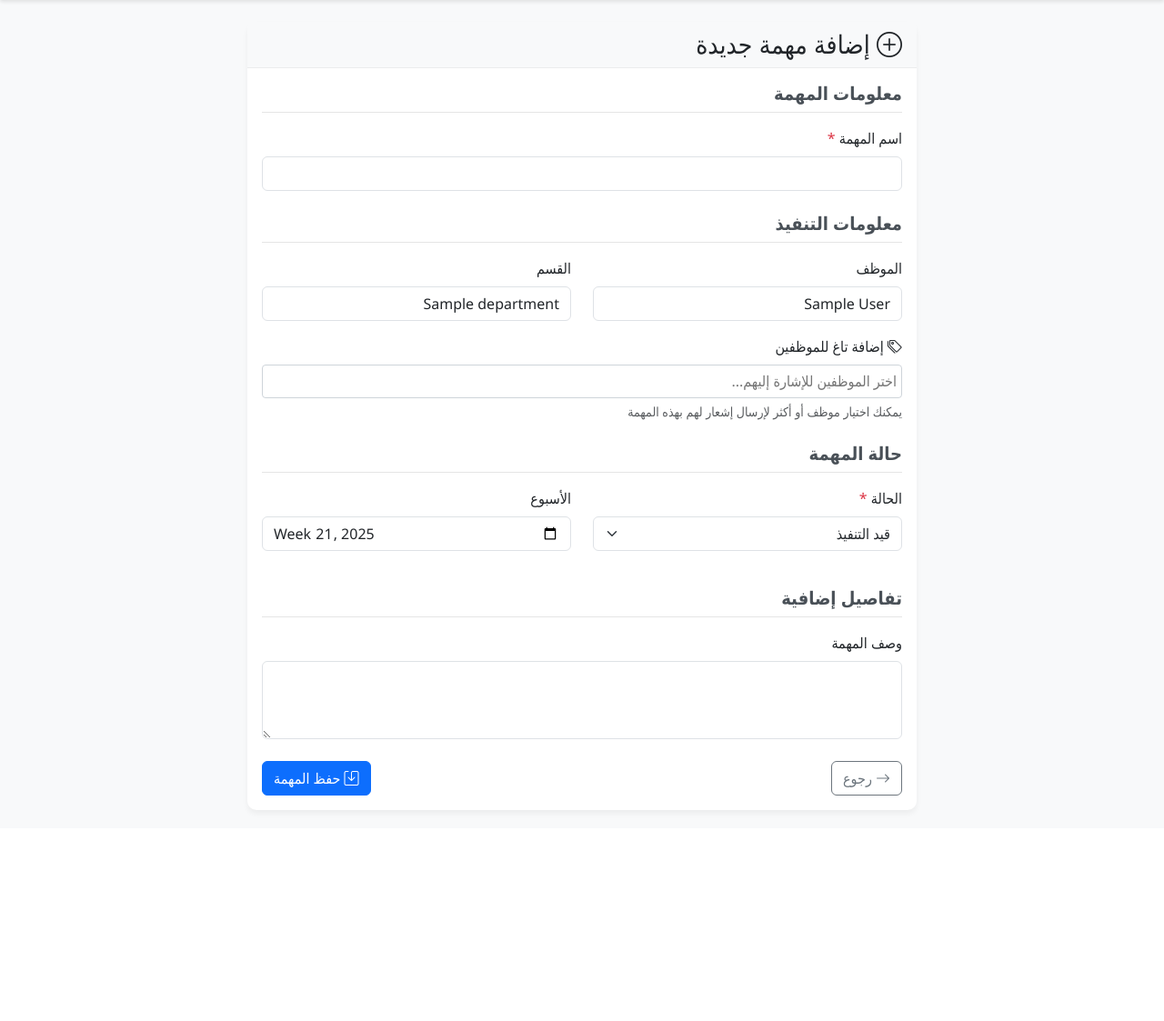
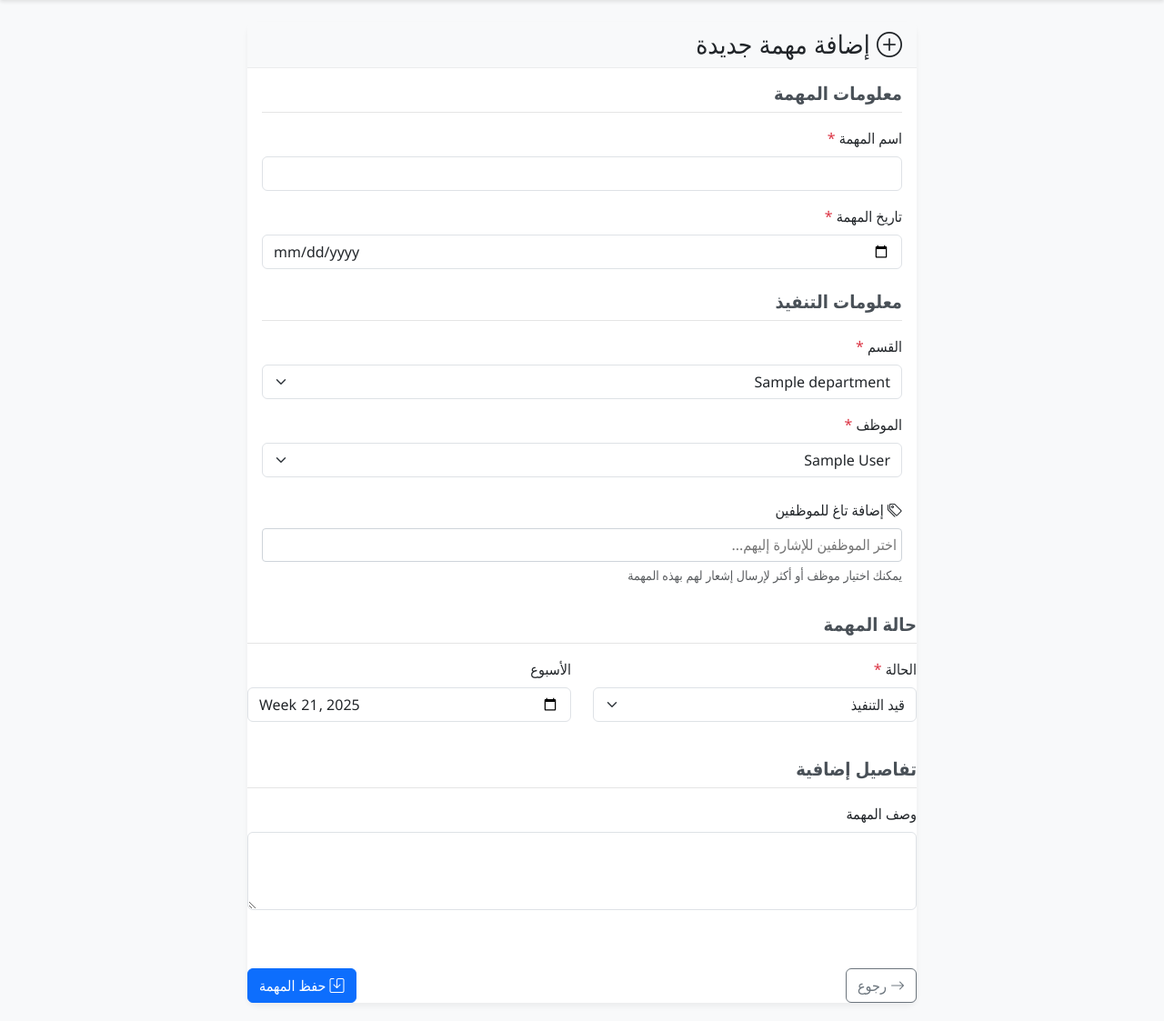
Before and after one commit to MhedyAlkhaldi/todo-app, a Flask app: page /add_task in a window 1280 px wide. Shown: the part 62-1185 px from the top of the page at 91% size. Before the commit the page ends 957 px from the top, so only its background shows below. Run offline with Flask 3, Linux system fonts and the light colour scheme; a user stored in the database is signed in; tables that the repository leaves empty hold one stand-in row (values such as "Sample post"); some libraries are stand-ins or nearby versions.

Commit message:
New Style New theme and tags

```diff
--- a/app.py
+++ b/app.py
@@ -568,6 +568,8 @@ def add_task():
     # الحصول على قائمة الموظفين للاختيار منهم للتاغ
     tag_employees = Employee.query.filter(Employee.id != current_user.id).all()
 
+
+
     return render_template(
         'add_task.html',
         departments=departments,
--- a/templates/add_task.html
+++ b/templates/add_task.html
@@ -367,7 +367,8 @@
                 <div class="card-body">
                     <form method="POST" action="{{ url_for('add_task') }}">
                         <input type="hidden" name="csrf_token" value="{{ csrf_token() }}">
-
+                                <input type="hidden" name="employee_id" value="{{ current_user.id }}">
+                                <input type="hidden" name="department_id" value="{{ current_user.department.id }}">
                         <!-- معلومات المهمة -->
                         <div class="mb-4">
         <h5 class="section-title">معلومات المهمة</h5>
@@ -375,19 +376,42 @@
             <label for="task_name" class="form-label required">اسم المهمة</label>
             <input type="text" class="form-control" id="task_name" name="task_name" required>
         </div>
+
+        <!-- إضافة حقل التاريخ المطلوب -->
+        <div class="mb-3">
+            <label for="date" class="form-label required">تاريخ المهمة</label>
+            <input type="date" class="form-control" id="date" name="date" required>
+        </div>
     </div>
 
-                        <!-- معلومات الموظف والقسم -->
+    <!-- معلومات التنفيذ -->
     <div class="mb-4">
         <h5 class="section-title">معلومات التنفيذ</h5>
-                            <div class="row">
-                                <div class="col-md-6 mb-3">
-                                    <label for="employee_name" class="form-label">الموظف</label>
-                                    <input type="text" class="form-control" value="{{ current_user.name }}" readonly>
+
+        <!-- حقل القسم (يجب أن يكون select) -->
+        <div class="mb-3">
+            <label for="department_id" class="form-label required">القسم</label>
+            <select class="form-select" id="department_id" name="department_id" required>
+                <option value="">اختر القسم</option>
+                {% for dept in departments %}
+                <option value="{{ dept.id }}" {% if dept.id == current_user.department.id %}selected{% endif %}>
+                    {{ dept.name }}
+                </option>
+                {% endfor %}
+            </select>
         </div>
-                                <div class="col-md-6 mb-3">
-                                    <label for="department" class="form-label">القسم</label>
-                                    <input type="text" class="form-control" value="{{ current_user.department.name }}" readonly>
+
+        <!-- حقل الموظف (يجب أن يكون select) -->
+        <div class="mb-3">
+            <label for="employee_id" class="form-label required">الموظف</label>
+            <select class="form-select" id="employee_id" name="employee_id" required>
+                <option value="">اختر الموظف</option>
+                {% for emp in employees %}
+                <option value="{{ emp.id }}" {% if emp.id == current_user.id %}selected{% endif %}>
+                    {{ emp.name }}
+                </option>
+                {% endfor %}
+            </select>
         </div>
                             </div>
 
```
Lines whose indentation alone changed are shown as unchanged.
